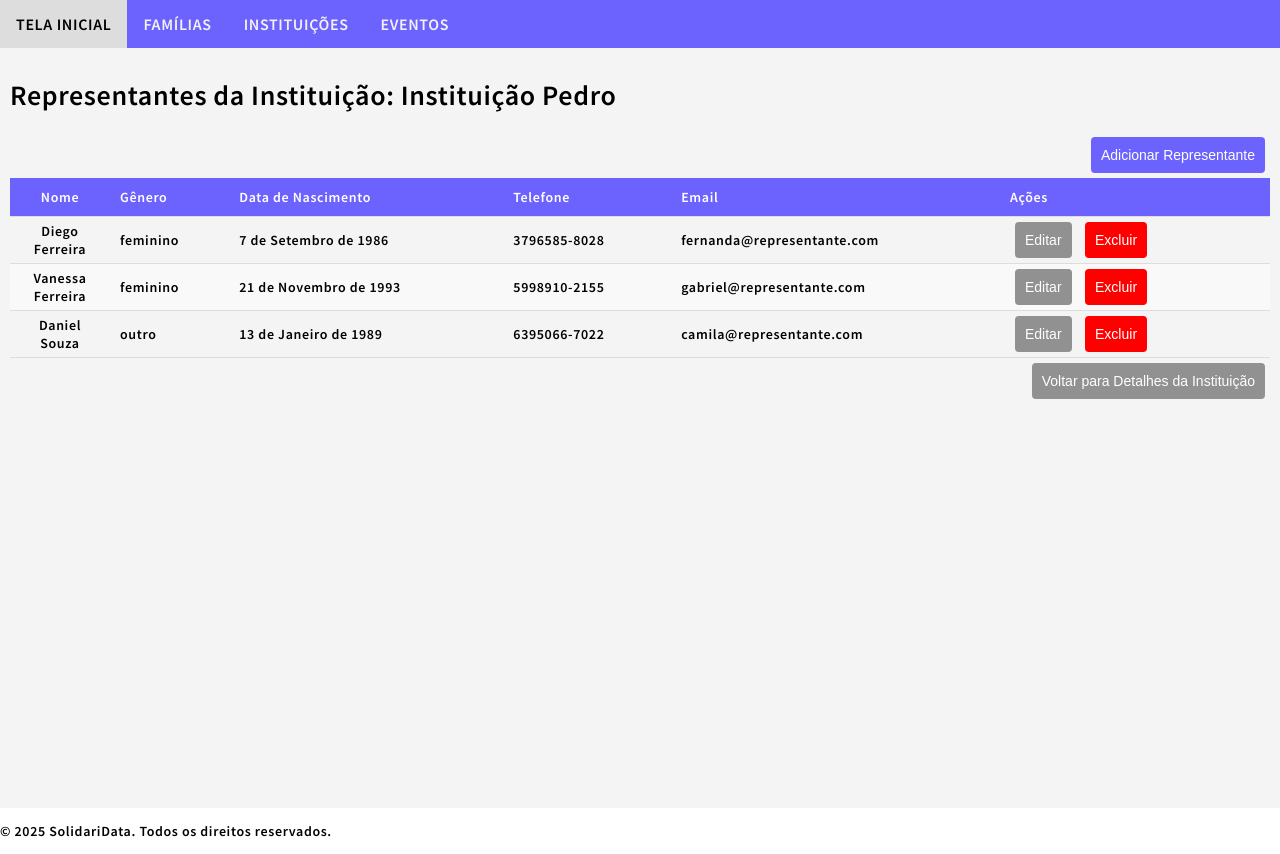
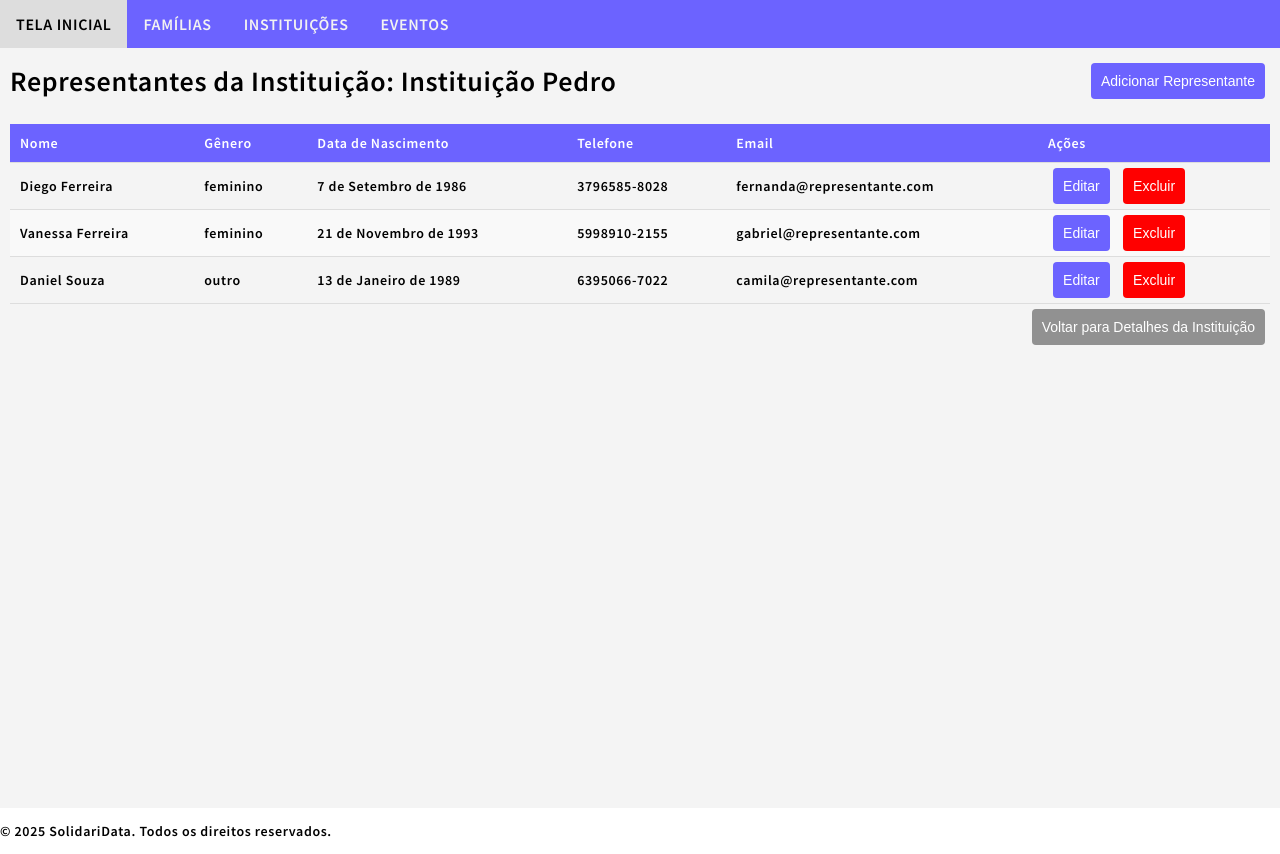
Before and after one commit to DirceuMartinsVaz/SolidariData, a Django app: page /sdata/institutions/17/representatives/ in a window 1280 px wide. Run offline with Django 5.2, Linux system fonts and the light colour scheme; data comes from the database, SQL or seed files in the repository; both versions use the stored data as it was after the commit.

Commit message:
Some debug

```diff
--- a/SolidariData/sdata/static/sdata/styles.css
+++ b/SolidariData/sdata/static/sdata/styles.css
@@ -171,8 +171,8 @@ th, td {
   padding: 10px;
   text-align: left;
   border-bottom: 1px solid #ddd;
-  margin: 0px;
-  width: min-content;
+  margin: 0px 10px;
+  width: auto;
 }
 th {
   background-color: #6c63ff;
@@ -180,28 +180,9 @@ th {
   color: white;
 }
 
-/* Set minimum width for the "Código" column */
-th:first-child, td:first-child { /* Select the first column */
-  width: 80px; /* Adjust the width as necessary */
-  text-align: center;
-}
-
-th:nth-child(2), td:nth-child(2) { /* Select the first column */
-  margin-right:auto;
-  width:max-content;
-}
-
-/* Set minimum width for the "Ações" column */
-th:last-child, td:last-child { /* Select the last column */
-  width: 250px; /* Adjust the width as necessary */
-
-}
 
 td {
-
-
   padding: 0px 10px;
-
 }
 
 tbody > tr:nth-of-type(even) {
@@ -304,3 +285,19 @@ input:checked + .slider {
 input:checked + .slider:before {
     transform: translateX(14px);
 }
+
+/* Header Container */
+.header-container {
+    display: flex;
+    justify-content: space-between;
+    align-items: center;
+    margin-bottom: 20px; /* Optional: Adds spacing below the header */
+}
+
+.header-container h1 {
+    margin: 0; /* Removes default margin for better alignment */
+}
+
+.header-container .btn-primary {
+    margin-left: 20px; /* Optional: Adds spacing between the button and the title */
+}
--- a/SolidariData/sdata/templates/sdata/event_detail.html
+++ b/SolidariData/sdata/templates/sdata/event_detail.html
@@ -106,9 +106,9 @@
         <tbody>
             {% for institution in signed_up_institutions %}
             <tr>
-                <td>{{ institution.institution_id }}</td>
-                <td>{{ institution.institution_name }}</td>
-                <td>{{ institution.get_institution_type_display }}</td>
+                <td style="width: 20px">{{ institution.institution_id }}</td>
+                <td style="width: 20%">{{ institution.institution_name }}</td>
+                <td style="width: 10%">{{ institution.get_institution_type_display }}</td>
                 <td>{{ institution.institution_description|default_if_none:"Sem descrição" }}</td>
             </tr>
             {% empty %}
--- a/SolidariData/sdata/templates/sdata/institution_list.html
+++ b/SolidariData/sdata/templates/sdata/institution_list.html
@@ -69,10 +69,10 @@
     <tbody>
         {% for institution in page_obj %}
         <tr>
-            <td>{{ institution.institution_id }}</td>
-            <td>{{ institution.institution_name }}</td>
+            <td style="width: 40px">{{ institution.institution_id }}</td>
+            <td style="width: 20%">{{ institution.institution_name }}</td>
             <td>{{ institution.institution_phone }}</td>
-            <td>
+            <td style="width: 230px;">
                 <button type="button" class="btn-secondary" onclick="window.location.href='{% url 'institution_detail' institution.pk %}'">
                     Detalhar
                 </button>
--- a/SolidariData/sdata/templates/sdata/institution_representative_list.html
+++ b/SolidariData/sdata/templates/sdata/institution_representative_list.html
@@ -1,10 +1,8 @@
 {% extends "sdata/base.html" %}
 {% block content %}
 
-<h1>Representantes da Instituição: {{ institution.institution_name }}</h1>
-
-<!-- Add Representative Button -->
-<div class="form-actions">
+<div class="header-container">
+    <h1>Representantes da Instituição: {{ institution.institution_name }}</h1>
     <button type="button" class="btn-primary" onclick="window.location.href='{% url 'institution_representative_create' institution.pk %}'">
         Adicionar Representante
     </button>
@@ -31,7 +29,7 @@
             <td>{{ representative.institution_representative_phone }}</td>
             <td>{{ representative.institution_representative_email }}</td>
             <td>
-                <button type="button" class="btn-secondary" onclick="window.location.href='{% url 'institution_representative_update' institution.pk representative.pk %}'">
+                <button type="button" class="btn-primary" onclick="window.location.href='{% url 'institution_representative_update' institution.pk representative.pk %}'">
                     Editar
                 </button>
                 <button type="button" class="btn-danger" onclick="window.location.href='{% url 'institution_representative_delete' institution.pk representative.pk %}'">
```
Also changed, not shown: SolidariData/sdata/templates/sdata/event_list.html (+4 -4 lines), SolidariData/sdata/templates/sdata/family_list.html (+3 -4 lines), SolidariData/db.sqlite3.
